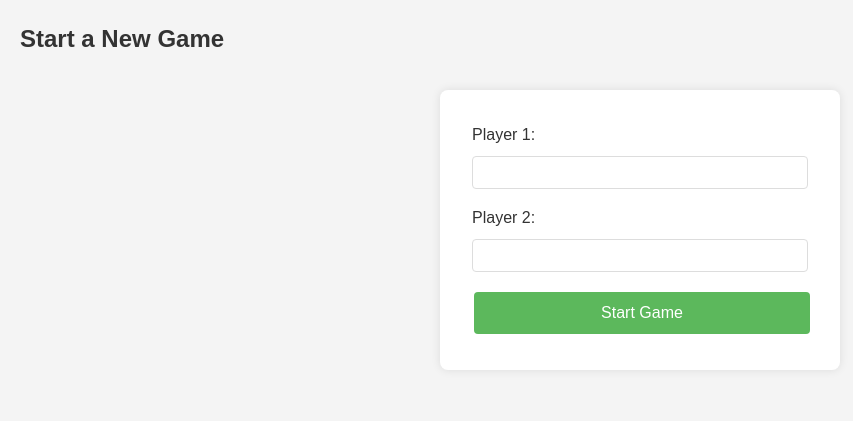
After one commit to Senior-Design-Ballmer-Peak/SmartSportMonitor, a Flask app: page /start_game in a window 1280 px wide. The commit adds this page. Shown: the top 421 px of the page, without its empty margins (0-853 px from the left). Run offline with Flask 3, Linux system fonts and the light colour scheme.

Commit message:
Add player start game functionality

```diff
--- a/app.py
+++ b/app.py
@@ -1,11 +1,24 @@
-from flask import Flask, render_template, Response
+from flask import Flask, render_template, request, redirect, url_for, session
 
 app = Flask(__name__)
+app.secret_key = 'your_secret_key'  # Set a secret key for sessions
 
 @app.route('/')
+@app.route('/')
 def index():
-    # Render a template which will show the scores, puck speed, and other analytics
-    return render_template('index.html')
+    # Pass the player names to the index template
+    player1 = session.get('player1', 'Player 1')
+    player2 = session.get('player2', 'Player 2')
+    return render_template('index.html', player1=player1, player2=player2)
+
+@app.route('/start_game', methods=['GET', 'POST'])
+def start_game():
+    if request.method == 'POST':
+        # Store the player names in session
+        session['player1'] = request.form.get('player1')
+        session['player2'] = request.form.get('player2')
+        return redirect(url_for('index'))
+    return render_template('start_game.html')
 
 @app.route('/score')
 def score():
--- a/static/css/style.css
+++ b/static/css/style.css
@@ -63,3 +63,60 @@ footer {
     text-align: center;
     padding: 1rem 0;
 }
+/* Style for the start game form */
+#start-game-form {
+    max-width: 400px;
+    margin: 2rem auto;
+    padding: 2rem;
+    background: #fff;
+    border-radius: 8px;
+    box-shadow: 0 0 10px rgba(0,0,0,.1);
+}
+
+#start-game-form label {
+    display: block;
+    margin-bottom: 0.5rem;
+}
+
+#start-game-form input {
+    width: 100%;
+    padding: 0.5rem;
+    margin-bottom: 1rem;
+    border: 1px solid #ddd;
+    border-radius: 4px;
+}
+
+#start-game-form button {
+    width: 100%;
+    padding: 0.75rem;
+    border: none;
+    border-radius: 4px;
+    background-color: #5cb85c;
+    color: white;
+    font-size: 1rem;
+    cursor: pointer;
+}
+
+#start-game-form button:hover {
+    background-color: #4cae4c;
+}
+
+/* Style for the Start Game button */
+button {
+    background-color: #4CAF50; /* Green */
+    border: none;
+    color: white;
+    padding: 15px 32px;
+    text-align: center;
+    text-decoration: none;
+    display: inline-block;
+    font-size: 16px;
+    margin: 4px 2px;
+    cursor: pointer;
+    border-radius: 4px;
+    transition: background-color 0.3s ease;
+}
+
+button:hover {
+    background-color: #45a049;
+}
--- /dev/null
+++ b/templates/start_game.html
@@ -0,0 +1,24 @@
+<!DOCTYPE html>
+<html lang="en">
+<head>
+    <meta charset="UTF-8">
+    <title>Start Game - Smart Sport Monitor</title>
+    <link rel="stylesheet" href="{{ url_for('static', filename='css/style.css') }}">
+</head>
+<body>
+    <main>
+        <h2>Start a New Game</h2>
+        <form id="start-game-form" action="{{ url_for('start_game') }}" method="post">
+            <label for="player1">Player 1:</label>
+            <input type="text" id="player1" name="player1" required>
+
+            <label for="player2">Player 2:</label>
+            <input type="text" id="player2" name="player2" required>
+
+            <button type="submit">Start Game</button>
+        </form>
+    </main>
+
+    <script src="{{ url_for('static', filename='js/main.js') }}"></script>
+</body>
+</html>
```
Also changed, not shown: templates/index.html (+7 -1 lines).
